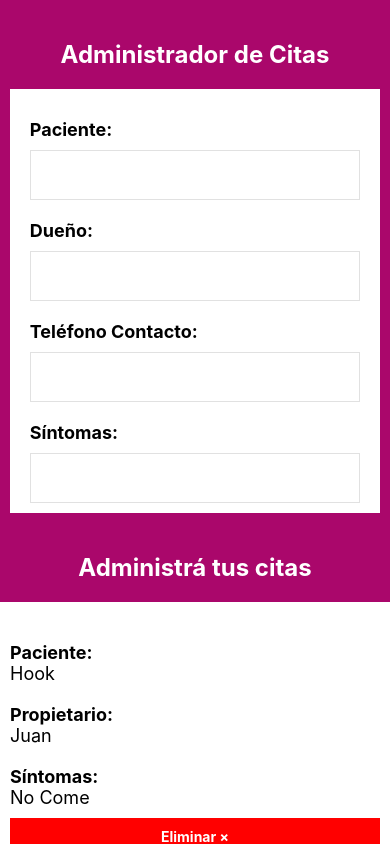
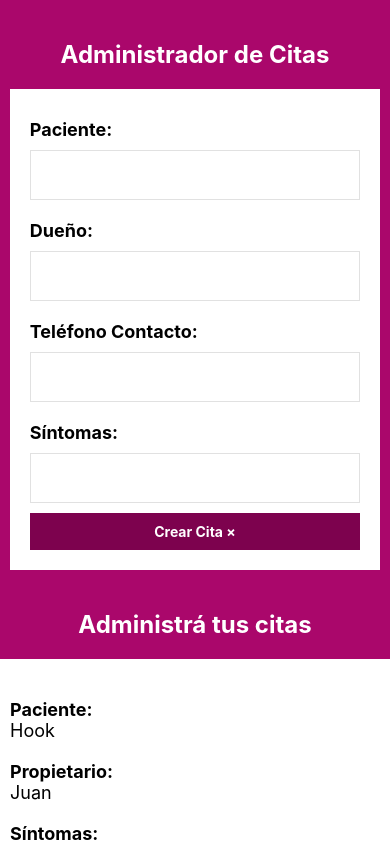
Before and after one commit to jorgediazok/react-native-crud, a React Native app: screen / in a window 390 px wide. Built offline with nearby package versions, Linux system fonts and the light colour scheme.

Commit message:
crear nueva cita

```diff
--- a/components/Form.js
+++ b/components/Form.js
@@ -1,7 +1,22 @@
 import React, { useState } from 'react';
-import { Text, StyleSheet, View, TextInput } from 'react-native';
+import {
+  Text,
+  StyleSheet,
+  View,
+  TextInput,
+  TouchableHighlight,
+} from 'react-native';
 
 const Form = () => {
+  const [paciente, setPaciente] = useState('');
+  const [propietario, setPropietario] = useState('');
+  const [telefono, setTelefono] = useState('');
+  const [sintomas, setSintomas] = useState('');
+
+  const crearNuevaCita = () => {
+    console.log('CREAR NUEVA CITA');
+  };
+
   return (
     <>
       <View style={styles.form}>
@@ -9,21 +24,21 @@ const Form = () => {
           <Text style={styles.label}>Paciente:</Text>
           <TextInput
             style={styles.input}
-            onChange={(texto) => console.log(texto)}
+            onChange={(texto) => setPaciente(texto)}
           />
         </View>
         <View>
           <Text style={styles.label}>Dueño:</Text>
           <TextInput
             style={styles.input}
-            onChange={(texto) => console.log(texto)}
+            onChange={(texto) => setPropietario(texto)}
           />
         </View>
         <View>
           <Text style={styles.label}>Teléfono Contacto:</Text>
           <TextInput
             style={styles.input}
-            onChange={(texto) => console.log(texto)}
+            onChange={(texto) => setTelefono(texto)}
             keyboardType='numeric'
           />
         </View>
@@ -32,9 +47,17 @@ const Form = () => {
           <TextInput
             multiline
             style={styles.input}
-            onChange={(texto) => console.log(texto)}
+            onChange={(texto) => setSintomas(texto)}
             keyboardType='numeric'
           />
+        </View>
+        <View>
+          <TouchableHighlight
+            onPress={() => crearNuevaCita()}
+            style={styles.btnSubmit}
+          >
+            <Text style={styles.textoSubmit}>Crear Cita &times;</Text>
+          </TouchableHighlight>
         </View>
       </View>
     </>
@@ -60,6 +83,19 @@ const styles = StyleSheet.create({
     borderWidth: 1,
     borderStyle: 'solid',
   },
+  btnSubmit: {
+    padding: 10,
+    backgroundColor: '#7d024e',
+    marginVertical: 10,
+  },
+  textoSubmit: {
+    color: '#FFF',
+    fontWeight: 'bold',
+    textAlign: 'center',
+  },
+  texto: {
+    fontSize: 18,
+  },
 });
 
 export default Form;
--- a/package.json
+++ b/package.json
@@ -8,6 +8,7 @@
     "eject": "expo eject"
   },
   "dependencies": {
+    "@react-native-community/datetimepicker": "^3.5.2",
     "expo": "~43.0.0",
     "expo-status-bar": "~1.1.0",
     "react": "17.0.1",
```
Also changed, not shown: 2 other files (tests, documents, lock files or other folders).
